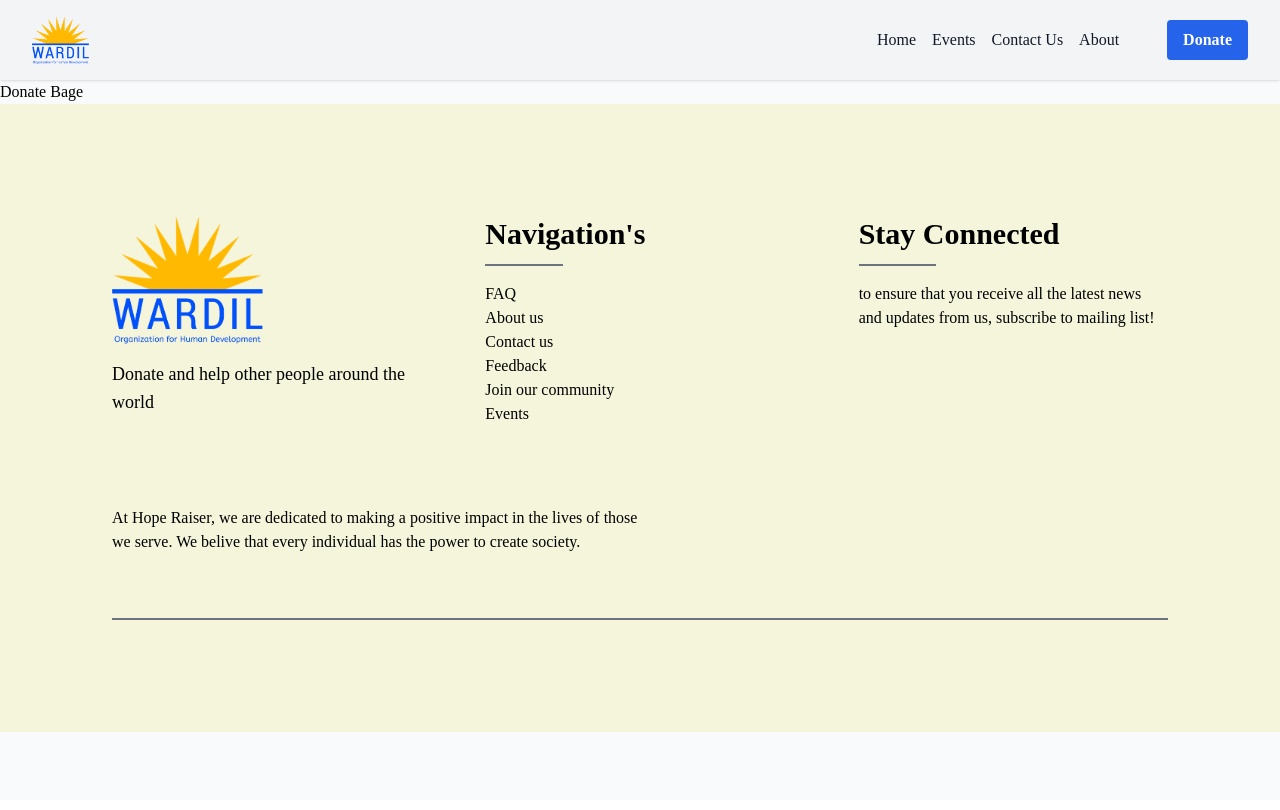
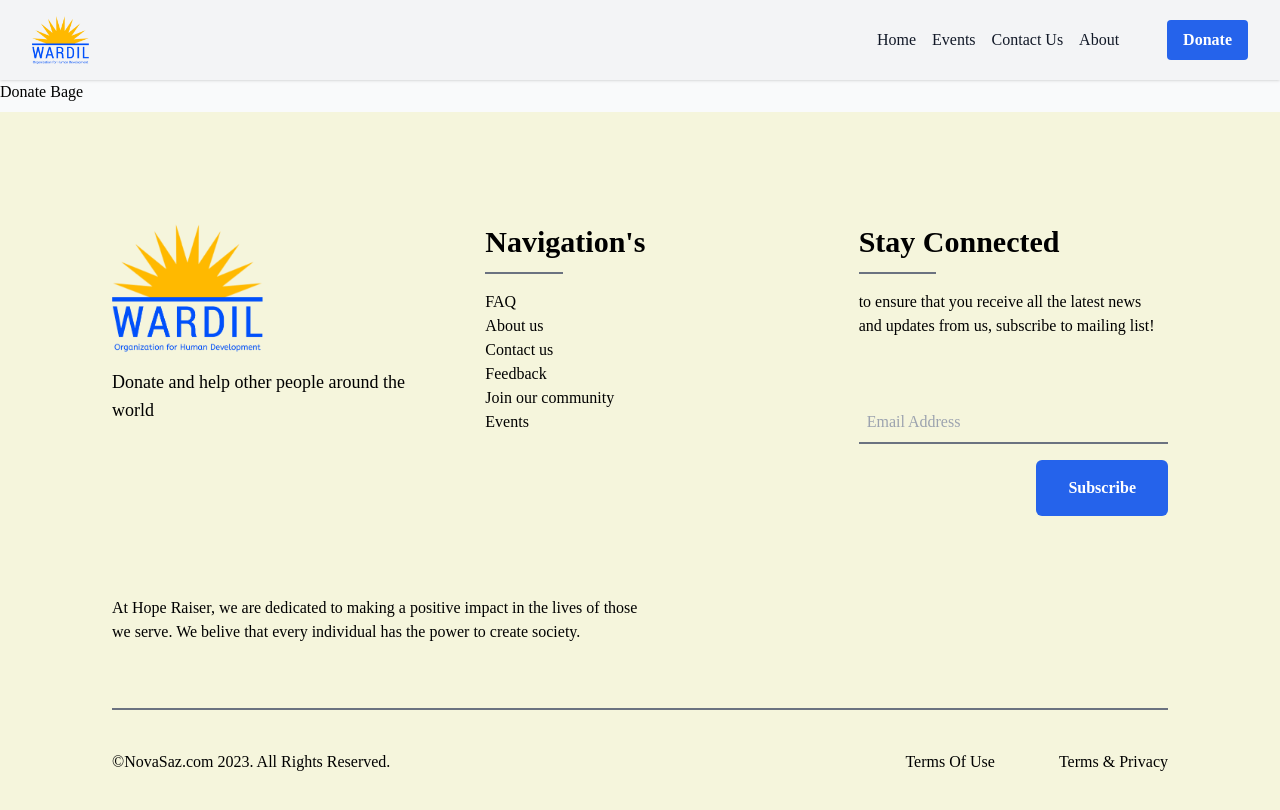
Before and after one commit to NovaSaz-old/Wardil, a React (Vite) app: page /donate in a window 1280 px wide. Shown: the top 810 px of the page. Built offline with nearby package versions, Linux system fonts and the light colour scheme.

Commit message:
finalizing the desktop size of footer

```diff
--- a/src/components/Footer.jsx
+++ b/src/components/Footer.jsx
@@ -3,7 +3,7 @@ import logo from "../assets/logos/logo.png";
 
 export default function FooterTest() {
   return (
-    <footer className="bg-[#F5F5DC] p-28">
+    <footer className="mt-2 bg-[#F5F5DC] p-28">
       {/** Top part */}
       <div className="grid grid-cols-3 justify-center gap-16">
         {/** Left */}
@@ -51,6 +51,18 @@ export default function FooterTest() {
             to ensure that you receive all the latest news and updates from us,
             subscribe to mailing list!
           </p>
+
+          {/** Email subscription form */}
+          <form className="mt-16">
+            <input
+              type="email"
+              className="w-full border-b-2 border-gray-500 bg-[#F5F5DC] p-2 focus:outline-none"
+              placeholder="Email Address"
+            />
+            <button className="ml-auto mt-4 block rounded-md bg-blue-600 px-8 py-4 font-bold text-white">
+              Subscribe
+            </button>
+          </form>
         </div>
       </div>
       {/** Bottom part */}
@@ -61,6 +73,15 @@ export default function FooterTest() {
           to create society.
         </p>
         <hr className="mt-16 border-t-2 border-gray-500" />
+        <div className="mt-10 flex justify-between">
+          <p>©NovaSaz.com 2023. All Rights Reserved.</p>
+          <div>
+            <Link to="terms-of-use">Terms Of Use</Link>
+            <Link to="terms-privacy" className="ml-16">
+              Terms & Privacy
+            </Link>
+          </div>
+        </div>
       </div>
     </footer>
   );
```
